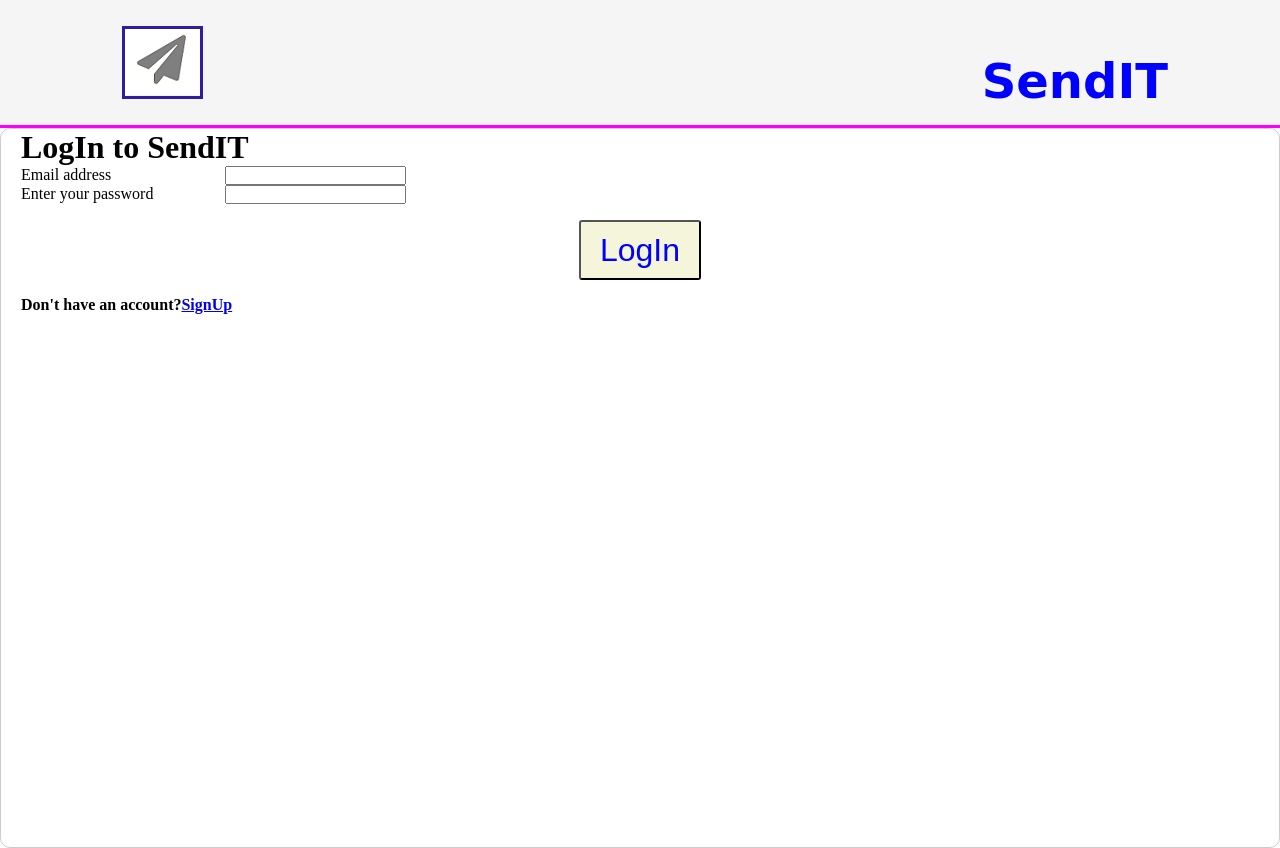
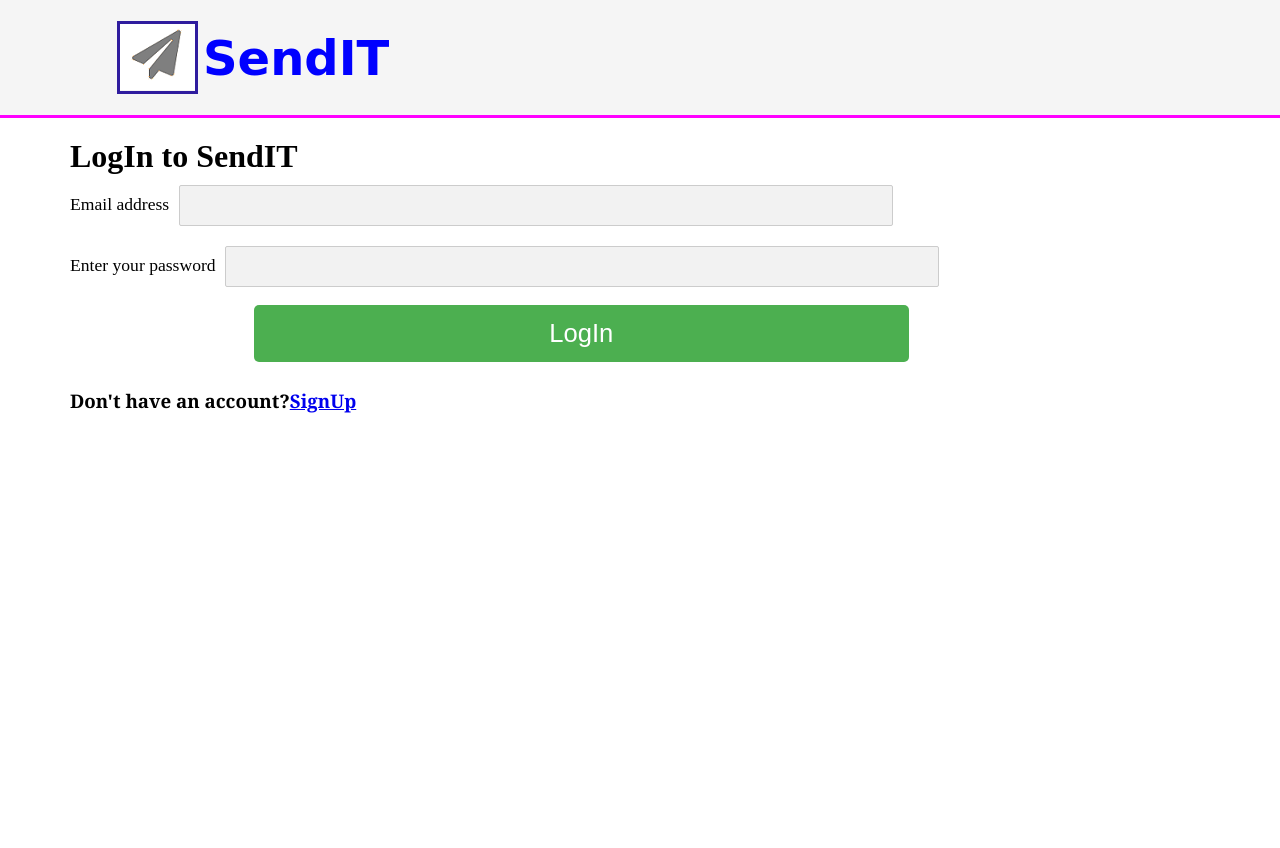
Before and after one commit to teepha/send-it, a plain HTML site: page login.html in a window 1280 px wide. After the commit the page ends 800 px from the top, so only its background shows below. Drawn offline with Linux system fonts and the light colour scheme.

Commit message:
Modify styles.css, login.html and sign-up.html files

```diff
--- a/css/styles.css
+++ b/css/styles.css
@@ -4,65 +4,88 @@
     box-sizing: border-box;
 }
 .logo{
-    float: left;
     width: 81px;
     height: 73px;
-    margin: 10px;
+    margin: 5px;
     border: 3px solid rgb(47, 28, 158);
 }
 .sendIT{
     color: blue;
     font-family: cursive;
+    justify-content: left;
     font-size: 3.0rem;
-    float: right;
 }
 .navigation{
     background: whitesmoke;
     display: flex;
     align-items: flex-end;
     justify-content: space-between;
-    padding: 0.7rem 6.5rem;
+    padding: 0.7rem 6rem;
     border-bottom: 0.2rem solid fuchsia;
 }
 .nav_link{
 color: blue;
 font-size: 1.2rem;
+font-family: georgia;
+text-align: right;
+font-family: sans-serif;
 }
 .nav_link:hover{
     cursor: pointer;
     color: #545454;
+    font-size: 1.5rem;
+}
+.profileHeader{
+    background: whitesmoke;
+    display: flex;
+    align-items: center;
+    padding: 1rem 7rem;
+    border-bottom: 0.2rem solid fuchsia;
 }
 #container{
     margin: auto;
-    border: 1px solid #cccccc;
-    padding: 0 20px 20px 20px;
-    border-radius: 10px;
-    background: #ffffff;
+    justify-content: center;
+    padding: 20px 20px 20px 70px;
     min-height: 70vh;
+}
+h1{
+    text-align: justify;
+}
+h3{
+    text-align: start;
+    font-family: Cambria;
 }
 li{
     list-style: none;
 }
 label{
+    font-size: 1.1rem;
+}
+input[type=text], input[type=password], input[type=email], select {
+    width: 60%;
+    padding: 12px 20px;
+    margin: 10px 20px 10px 5px;
     display: inline-block;
-    width: 200px;
+    border: 1px solid #ccc;
+    border-radius: 2px;
+    box-sizing: border-box;
+    background-color: #f2f2f2;
 }
-.container{
-    margin: auto;
-    border: 1px solid #cccccc;
-    padding: 0 20px 20px 20px;
-    border-radius: 10px;
-    background: #fff;
-    min-height: 90vh;
+input[type=submit] {
+    width: 55%;
+    background-color: #4CAF50;
+    color: white;
+    padding: 14px 20px;
+    margin: 8px 8px 8px 184px;
+    border: none;
+    border-radius: 5px;
+    cursor: pointer;
+    font-size: 1.6rem;
 }
-.profileHeader{
-    background: whitesmoke;
-    display: flex;
-    align-items: flex-end;
-    justify-content: space-between;
-    padding: 1rem 7rem;
-    border-bottom: 0.2rem solid fuchsia;
+input[type=submit]:hover {
+    background-color: green;
 }
+
 .orderNum{
     text-align: center;
     padding: 1.5rem;
--- a/login.html
+++ b/login.html
@@ -15,7 +15,7 @@
                 <h1 class="sendIT">SendIT</h1>
             </div>
         </header>
-        <div class="container">
+        <div id="container">
             <h1>LogIn to SendIT</h1>
             <form method="post" action="./user-profile.html">
                 <ul>
@@ -26,12 +26,12 @@
                         <label>Enter your password </label>
                         <input name="password" type="password">
                         <br>
-                        <button class="button" type="submit">LogIn</button>
+                        <input type="submit" value="LogIn">
                     </li>
                 </ul>
-                <h4>Don't have an account?<a href="./sign-up.html">SignUp</a></h4>
-
             </form>
+            <br>
+            <h3>Don't have an account?<a href="./sign-up.html">SignUp</a></h3>
 
         </div>
 
```
Also changed, not shown: sign-up.html (+2 -2 lines).
